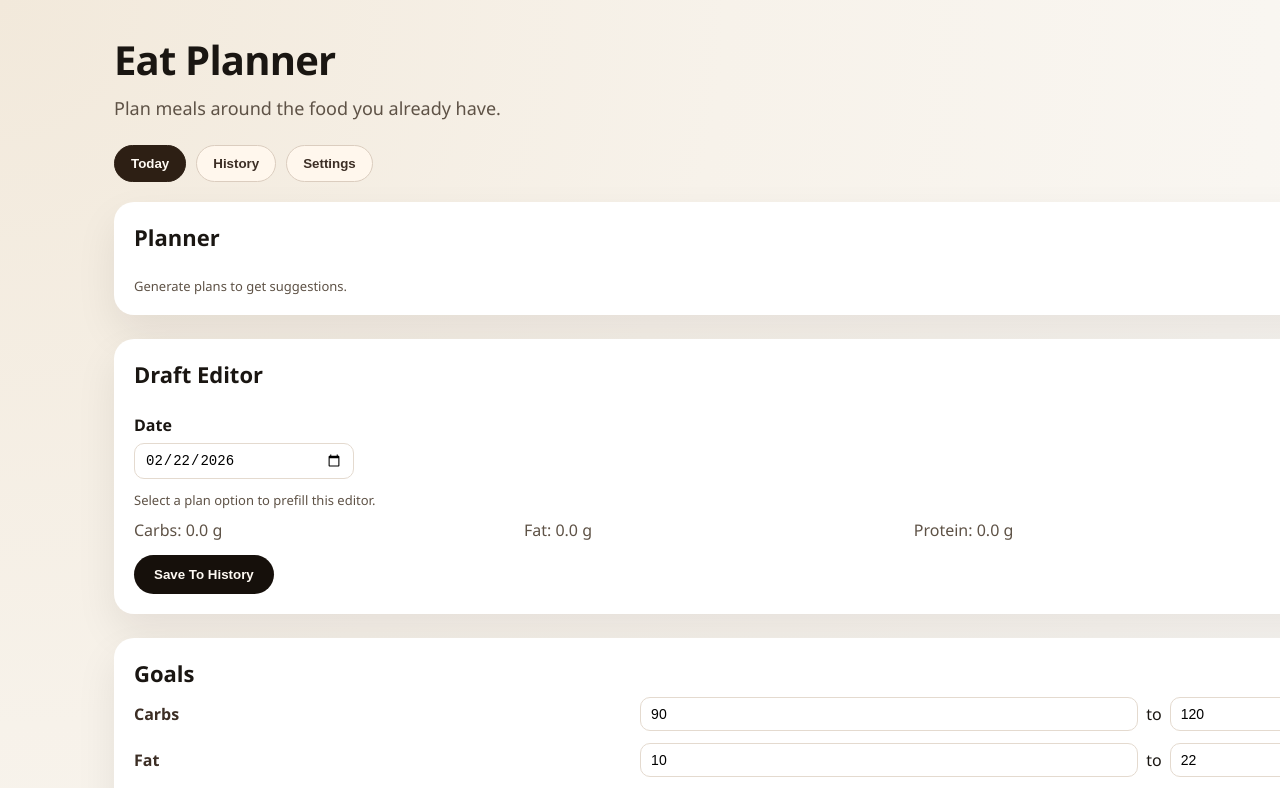
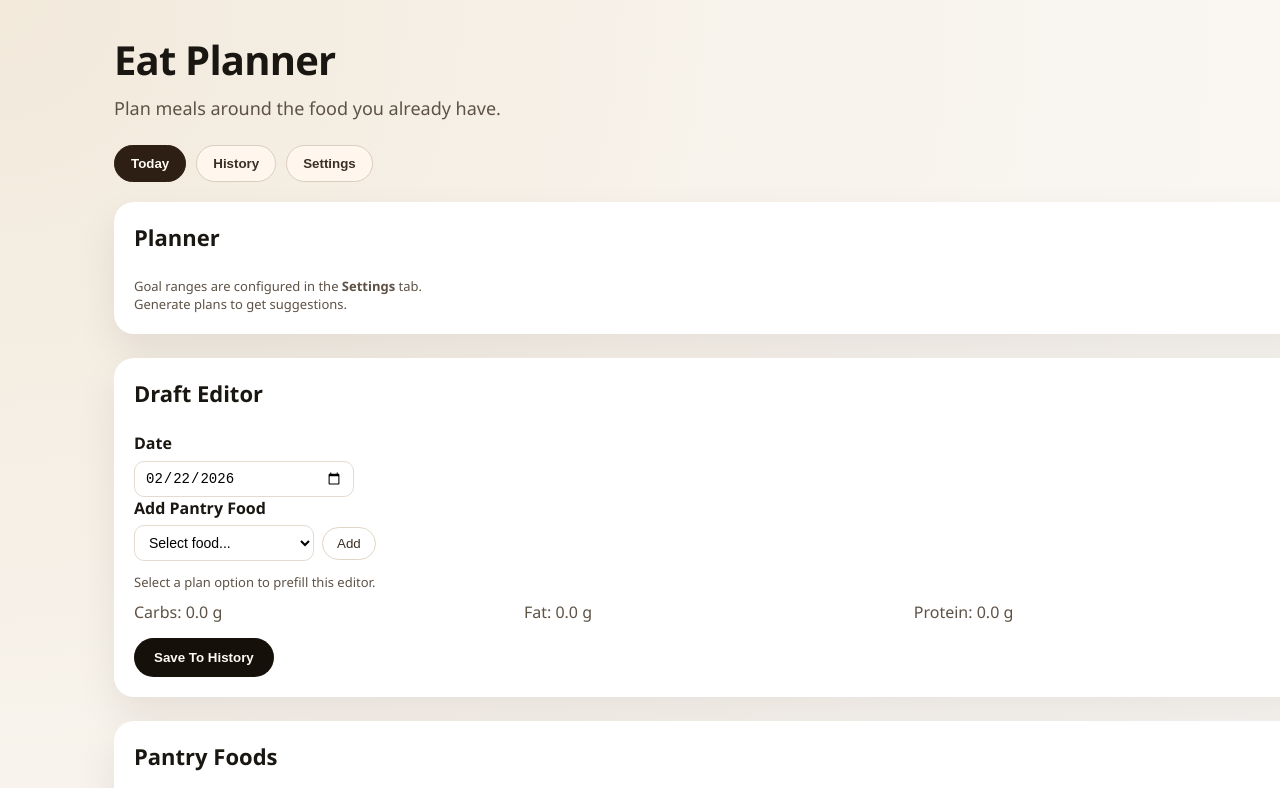
Before and after one commit to quark-zju/EatPlanner, a React (Vite) app: page / in a window 1280 px wide. Shown: the top 788 px of the page. Built offline with nearby package versions, Linux system fonts and the light colour scheme; the HTML template or start-up script is replaced by a standard one.

Commit message:
feat: improve today draft controls and document project
Agent-Model: gpt-5.3-codex

```diff
--- a/src/App.css
+++ b/src/App.css
@@ -141,12 +141,22 @@
   font-weight: 600;
 }
 
+.inline-actions {
+  display: flex;
+  align-items: center;
+  gap: 8px;
+}
+
+.inline-actions select {
+  min-width: 180px;
+}
+
 .draft-table {
   margin-bottom: 12px;
 }
 
 .draft-row {
-  grid-template-columns: 1.2fr 0.8fr 0.7fr;
+  grid-template-columns: 1.2fr 0.8fr 0.7fr auto;
 }
 
 .draft-summary {
@@ -183,6 +193,14 @@ input {
   border-radius: 10px;
   padding: 8px 10px;
   font-size: 14px;
+}
+
+select {
+  border: 1px solid #e4dacf;
+  border-radius: 10px;
+  padding: 8px 10px;
+  font-size: 14px;
+  background: #fff;
 }
 
 .table {
@@ -315,6 +333,10 @@ input {
   border-top: 1px solid #ecdccf;
 }
 
+.card h3 {
+  margin: 16px 0 10px;
+}
+
 @media (max-width: 900px) {
   .table__row {
     grid-template-columns: 1fr 1fr;
--- a/src/components/tabs/SettingsTab.tsx
+++ b/src/components/tabs/SettingsTab.tsx
@@ -1,6 +1,7 @@
 import { useRef } from "react";
 import { useAtomValue, useSetAtom } from "jotai";
 import {
+  appStateAtom,
   connectDriveAtom,
   copyToClipboardAtom,
   disconnectDriveAtom,
@@ -12,9 +13,11 @@ import {
   saveToDriveAtom,
   loadFromDriveAtom,
   setErrorAtom,
+  updateGoalAtom,
 } from "../../state/appAtoms";
 
 export default function SettingsTab() {
+  const state = useAtomValue(appStateAtom);
   const driveConnected = useAtomValue(driveConnectedAtom);
   const driveBusy = useAtomValue(driveBusyAtom);
 
@@ -27,6 +30,7 @@ export default function SettingsTab() {
   const saveToDrive = useSetAtom(saveToDriveAtom);
   const loadFromDrive = useSetAtom(loadFromDriveAtom);
   const setError = useSetAtom(setErrorAtom);
+  const updateGoal = useSetAtom(updateGoalAtom);
 
   const fileInputRef = useRef<HTMLInputElement | null>(null);
 
@@ -34,6 +38,31 @@ export default function SettingsTab() {
     <section className="card">
       <div className="card__header">
         <h2>Settings</h2>
+      </div>
+
+      <h3>Goals</h3>
+      <div className="goal-grid">
+        {(["carbs", "fat", "protein"] as const).map((macro) => (
+          <div className="goal-row" key={macro}>
+            <label className="macro-label">{macro}</label>
+            <input
+              type="number"
+              value={state.goal[macro].min}
+              onChange={(event) =>
+                updateGoal({ key: macro, field: "min", value: Number(event.target.value) })
+              }
+            />
+            <span>to</span>
+            <input
+              type="number"
+              value={state.goal[macro].max}
+              onChange={(event) =>
+                updateGoal({ key: macro, field: "max", value: Number(event.target.value) })
+              }
+            />
+            <span>g</span>
+          </div>
+        ))}
       </div>
 
       <h3>Data Controls</h3>
--- a/src/components/tabs/TodayTab.tsx
+++ b/src/components/tabs/TodayTab.tsx
@@ -1,12 +1,14 @@
+import { useState } from "react";
 import { useAtomValue, useSetAtom } from "jotai";
 import {
+  addDraftFoodFromPantryAtom,
   addFoodAtom,
   appStateAtom,
   draftPriceSummaryAtom,
   generatePlanOptionsAtom,
   getPantryByFoodAtom,
   planOptionsAtom,
-  recomputeDraftTotalsAtom,
+  removeDraftItemAtom,
   removeFoodAtom,
   selectPlanOptionToDraftAtom,
   solvingAtom,
@@ -14,7 +16,6 @@ import {
   toggleConstraintAtom,
   updateDraftQuantityAtom,
   updateFoodAtom,
-  updateGoalAtom,
   updateNutritionAtom,
   updateStockAtom,
   setDraftDateAtom,
@@ -36,7 +37,8 @@ export default function TodayTab() {
   const selectOptionToDraft = useSetAtom(selectPlanOptionToDraftAtom);
   const updateDraftQty = useSetAtom(updateDraftQuantityAtom);
   const setDraftDate = useSetAtom(setDraftDateAtom);
-  const recomputeDraftTotals = useSetAtom(recomputeDraftTotalsAtom);
+  const addDraftFood = useSetAtom(addDraftFoodFromPantryAtom);
+  const removeDraftItem = useSetAtom(removeDraftItemAtom);
   const submitDraft = useSetAtom(submitDraftToHistoryAtom);
 
   const addFood = useSetAtom(addFoodAtom);
@@ -44,8 +46,10 @@ export default function TodayTab() {
   const updateFood = useSetAtom(updateFoodAtom);
   const updateNutrition = useSetAtom(updateNutritionAtom);
   const updateStock = useSetAtom(updateStockAtom);
-  const updateGoal = useSetAtom(updateGoalAtom);
   const toggleConstraint = useSetAtom(toggleConstraintAtom);
+
+  const [selectedDraftFoodId, setSelectedDraftFoodId] = useState<string>("");
+  const availableDraftFoods = state.foods.filter((food) => pantryByFood.has(food.id));
 
   return (
     <>
@@ -56,13 +60,18 @@ export default function TodayTab() {
             {isSolving ? "Solving..." : "Generate Plans"}
           </button>
         </div>
+        <p className="hint">
+          Goal ranges are configured in the <strong>Settings</strong> tab.
+        </p>
         {options.length === 0 && <p className="hint">Generate plans to get suggestions.</p>}
         <div className="options">
           {options.map((option, index) => (
             <article className="option" key={`${index}-${option.priceLowerBound}`}>
               <header>
                 <h3>Option {index + 1}</h3>
-                <span className="price">${formatPrice(option.priceLowerBound, option.hasUnknownPrice)}</span>
+                <span className="price">
+                  ${formatPrice(option.priceLowerBound, option.hasUnknownPrice)}
+                </span>
               </header>
               <div className="option__body">
                 <div>
@@ -108,9 +117,6 @@ export default function TodayTab() {
       <section className="card">
         <div className="card__header">
           <h2>Draft Editor</h2>
-          <button className="ghost" onClick={() => recomputeDraftTotals()} type="button">
-            Recompute Totals
-          </button>
         </div>
         <div className="draft-controls">
           <label>
@@ -120,6 +126,35 @@ export default function TodayTab() {
               value={state.todayDraft.draftDateISO}
               onChange={(event) => setDraftDate(event.target.value)}
             />
+          </label>
+          <label>
+            Add Pantry Food
+            <div className="inline-actions">
+              <select
+                value={selectedDraftFoodId}
+                onChange={(event) => setSelectedDraftFoodId(event.target.value)}
+              >
+                <option value="">Select food...</option>
+                {availableDraftFoods.map((food) => (
+                  <option key={food.id} value={food.id}>
+                    {food.name}
+                  </option>
+                ))}
+              </select>
+              <button
+                className="ghost"
+                type="button"
+                onClick={() => {
+                  if (!selectedDraftFoodId) {
+                    return;
+                  }
+                  addDraftFood(selectedDraftFoodId);
+                }}
+                disabled={!selectedDraftFoodId}
+              >
+                Add
+              </button>
+            </div>
           </label>
         </div>
 
@@ -133,6 +168,7 @@ export default function TodayTab() {
               <span>Food</span>
               <span>Unit</span>
               <span>Quantity</span>
+              <span>Action</span>
             </div>
             {state.todayDraft.items.map((item) => (
               <div className="table__row draft-row" key={item.foodId}>
@@ -150,6 +186,9 @@ export default function TodayTab() {
                     })
                   }
                 />
+                <button className="link" type="button" onClick={() => removeDraftItem(item.foodId)}>
+                  Remove
+                </button>
               </div>
             ))}
           </div>
@@ -165,33 +204,6 @@ export default function TodayTab() {
         <button className="primary" onClick={() => submitDraft()} type="button">
           Save To History
         </button>
-      </section>
-
-      <section className="card">
-        <h2>Goals</h2>
-        <div className="goal-grid">
-          {(["carbs", "fat", "protein"] as const).map((macro) => (
-            <div className="goal-row" key={macro}>
-              <label className="macro-label">{macro}</label>
-              <input
-                type="number"
-                value={state.goal[macro].min}
-                onChange={(event) =>
-                  updateGoal({ key: macro, field: "min", value: Number(event.target.value) })
-                }
-              />
-              <span>to</span>
-              <input
-                type="number"
-                value={state.goal[macro].max}
-                onChange={(event) =>
-                  updateGoal({ key: macro, field: "max", value: Number(event.target.value) })
-                }
-              />
-              <span>g</span>
-            </div>
-          ))}
-        </div>
       </section>
 
       <section className="card">
--- a/src/state/appAtoms.ts
+++ b/src/state/appAtoms.ts
@@ -273,14 +273,53 @@ export const updateDraftQuantityAtom = atom(
   }
 );
 
-export const recomputeDraftTotalsAtom = atom(null, (get, set) => {
+export const addDraftFoodFromPantryAtom = atom(null, (get, set, foodId: string) => {
   const state = get(appStateAtom);
-  const totals = calculateDraftTotals(state.todayDraft.items);
+  const food = state.foods.find((f) => f.id === foodId);
+  if (!food) {
+    set(errorAtom, "Selected pantry food was not found.");
+    return;
+  }
+
+  const existing = state.todayDraft.items.find((item) => item.foodId === foodId);
+  const nextItems = existing
+    ? state.todayDraft.items.map((item) =>
+        item.foodId === foodId
+          ? { ...item, quantity: item.quantity + 1 }
+          : item
+      )
+    : [
+        ...state.todayDraft.items,
+        {
+          foodId: food.id,
+          foodNameSnapshot: food.name,
+          unitSnapshot: food.unit,
+          nutritionPerUnitSnapshot: food.nutritionPerUnit,
+          quantity: 1,
+          pricePerUnitSnapshot: food.price,
+        },
+      ];
+
   set(appStateAtom, {
     ...state,
     todayDraft: {
       ...state.todayDraft,
-      totals,
+      items: nextItems,
+      totals: calculateDraftTotals(nextItems),
+    },
+  });
+  set(errorAtom, null);
+});
+
+export const removeDraftItemAtom = atom(null, (get, set, foodId: string) => {
+  const state = get(appStateAtom);
+  const nextItems = state.todayDraft.items.filter((item) => item.foodId !== foodId);
+  set(appStateAtom, {
+    ...state,
+    todayDraft: {
+      ...state.todayDraft,
+      items: nextItems,
+      totals: calculateDraftTotals(nextItems),
     },
   });
 });
```
Also changed, not shown: 1 other file (tests, documents, lock files or other folders).
